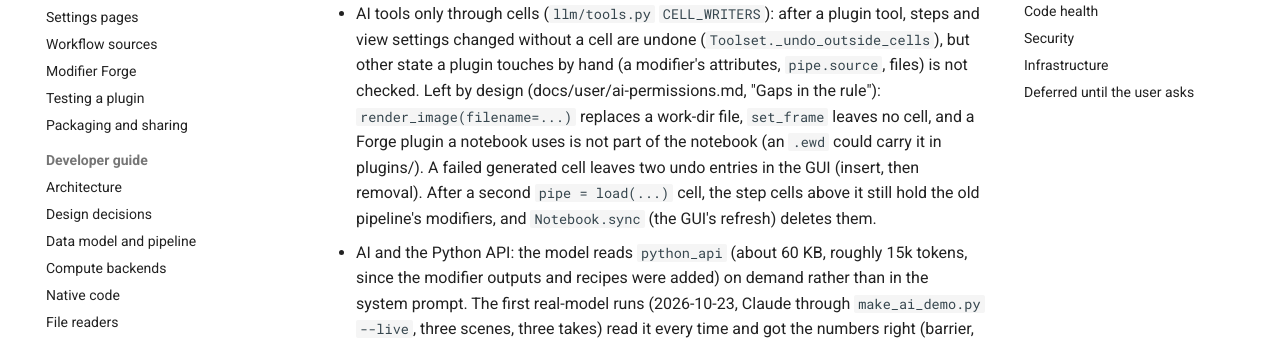
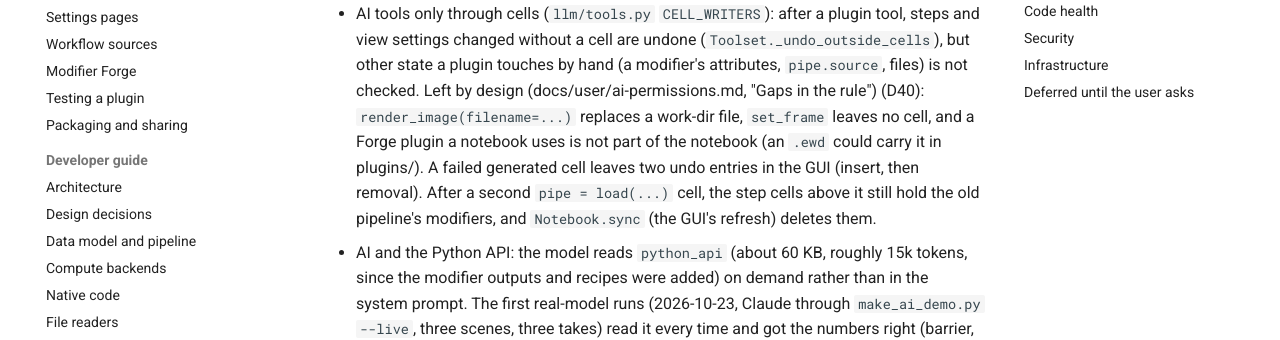
Before and after one commit to frssp/ewald, an MkDocs documentation site: the page built from docs/todo.md, in a window 1280 px wide and 900 px high, scrolled down 3505 px. Shown: the part 205-545 px from the top of the window. Built offline with MkDocs 1.6.1 and Material for MkDocs 9.7.7, drawn with Linux system fonts in a browser that asks for light colours; comment, search, counter and statistics services are not loaded.

```diff
--- a/docs/todo.md
+++ b/docs/todo.md
@@ -126,7 +126,7 @@ GUI
 - AI tools only through cells (`llm/tools.py` `CELL_WRITERS`): after a plugin tool, steps and
   view settings changed without a cell are undone (`Toolset._undo_outside_cells`), but other
   state a plugin touches by hand (a modifier's attributes, `pipe.source`, files) is not checked.
-  Left by design (docs/user/ai-permissions.md, "Gaps in the rule"): `render_image(filename=...)`
+  Left by design (docs/user/ai-permissions.md, "Gaps in the rule") (D40): `render_image(filename=...)`
   replaces a work-dir file, `set_frame` leaves no cell, and a Forge plugin a notebook uses is
   not part of the notebook (an `.ewd` could carry it in plugins/).
   A failed generated cell leaves two undo entries in the GUI (insert, then removal). After a second
```
Also changed, not shown: docs/developer/decisions.md (+1 -1 lines).
